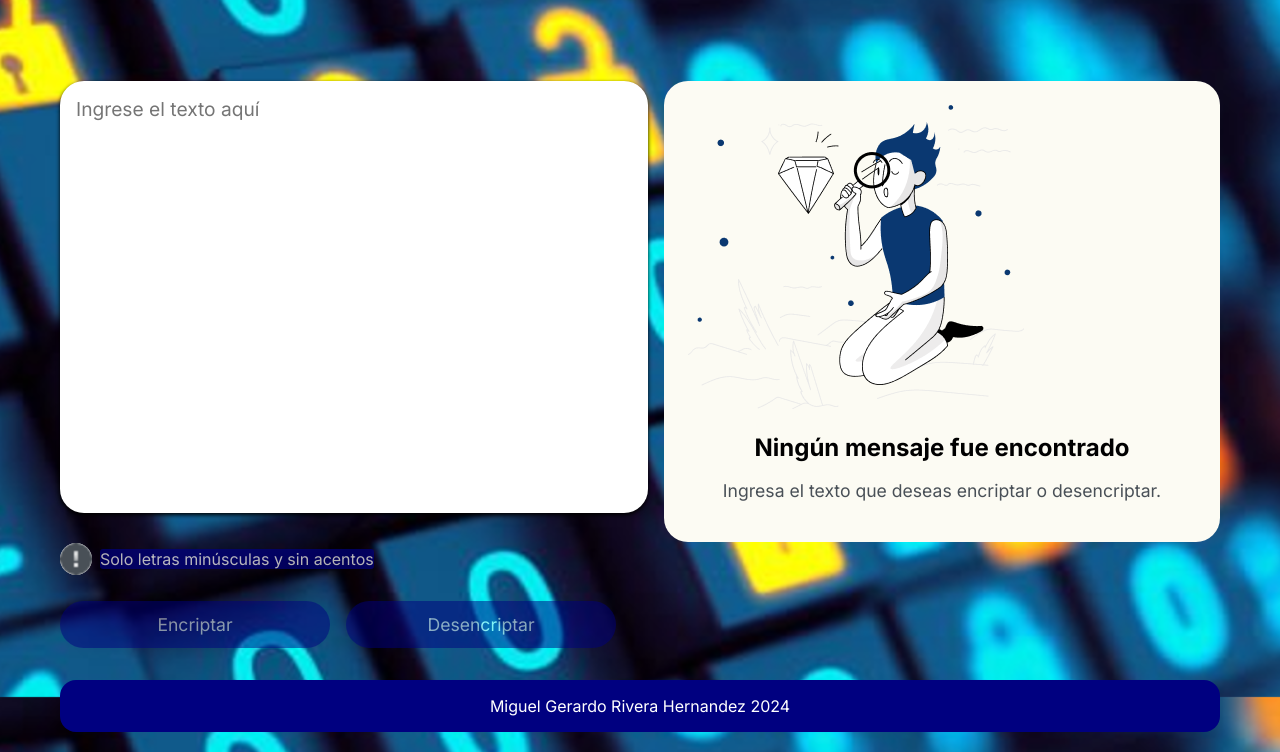
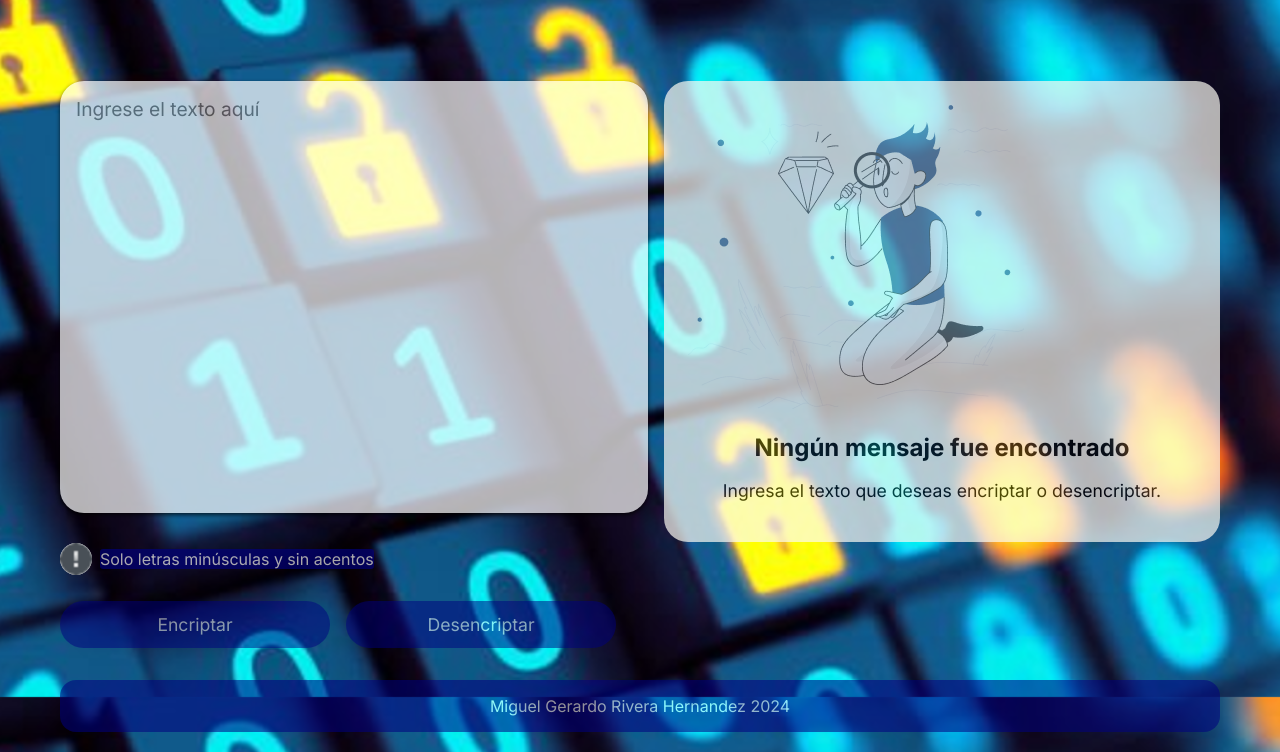
Before and after one commit to MiguelGRH79/DESAFIO, a plain HTML site: page index.html in a window 1280 px wide. Shown: the part 103-855 px from the top of the page. Drawn offline with Linux system fonts and the light colour scheme.

Commit message:
Update estilo.css

```diff
--- a/estilo.css
+++ b/estilo.css
@@ -89,6 +89,7 @@ textarea {
     font-size: 1rem;
     box-shadow: 0 2px 4px #000000;
     font-family: 'Inter', sans-serif;
+    opacity: 70%;
 }
 
 /* Estilos para el mensaje de instrucción */
@@ -116,7 +117,7 @@ textarea {
     font-size: 0.8rem;
     background-color: #000080;
     border-radius: .2rem;
-    opacity: 70%;
+    opacity: 65%;
     color:#ffffff;
 }
 
@@ -136,6 +137,7 @@ textarea {
     font-size: 1rem;
     background-color: #00FFFF;
     color: #000000;
+    opacity: 55%;
     width: 100%;
     transition: background-color 0.3s ease;
     font-family: 'Inter', sans-serif;
@@ -161,12 +163,18 @@ textarea {
     padding: 1.5rem;
     text-align: center;
     margin-bottom: 1rem;
-}
+    opacity: 70%;
+ }
 
 #imagenMuneco {
     display: none;
     max-width: 100%;
     margin-bottom: 1rem;
+    opacity: 70%;
+}
+
+#imagenMuneco {
+    animation: blink 3s ease-in-out infinite;
 }
 
 /* Estilos para el texto de no mensaje */
@@ -178,7 +186,7 @@ textarea {
 
 /* Estilos para el texto de instrucción */
 #textoInstruccion {
-    color: #495057;
+    color: #000000;
     font-size: 0.9rem;
 }
 
@@ -194,13 +202,14 @@ footer {
     background-color: #000080;
     border-radius: 1rem;
     color: #ffffff;
+    opacity: 55%;
     margin-top: 2rem;
 }
 
-.footer-animated {
+/*.footer-animated {
     animation: blink 5s ease-in-out infinite;
-    /* animation: disintegrate 5s infinite; */
-}
+    animation: disintegrate 5s infinite;
+}*/
 
 /* Media query para tablets */
 @media (min-width: 768px) {
```
